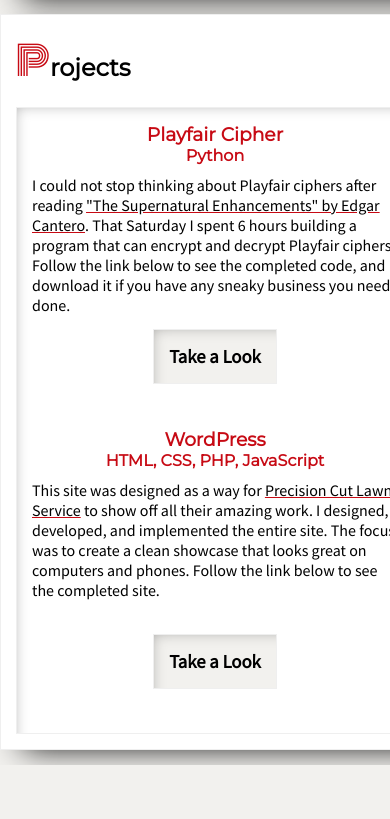
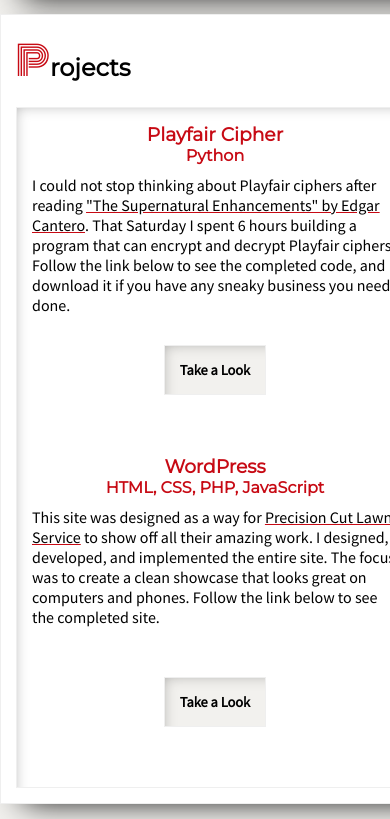
Before and after one commit to Y4ger/y4ger.github.io, a plain HTML site: page index.html in a window 390 px wide. Shown: the part 1633-2452 px from the top of the page. Before the commit the page ends 2398 px from the top, so only its background shows below. Drawn offline with Linux system fonts and the light colour scheme; a web font is replaced by a local one.

Commit message:
responsive button

```diff
--- a/scss/styles.scss
+++ b/scss/styles.scss
@@ -213,7 +213,7 @@
   padding-bottom: 30px;
 
   p {
-    height: 200px;
+    min-height: 200px;
   }
 
   h4 {
@@ -222,8 +222,11 @@
 }
 
 .btn {
+  display: flex;
+  justify-content: center;
   max-width: 50%;
-  margin: auto;
+  margin: 20px auto 0;
+  font-size: .9em;
 
   a {
     text-decoration: none;
@@ -365,7 +368,7 @@
     }
 
     p {
-      height: 170px
+      min-height: 170px
     }
   }
 
@@ -377,6 +380,10 @@
     max-width: 40%;
   }
 
+  .btn {
+    margin: auto;
+  }
+
   .flex {
     .better {
     margin: 0 60px 0  45px;
```
Also changed, not shown: styles.css.
